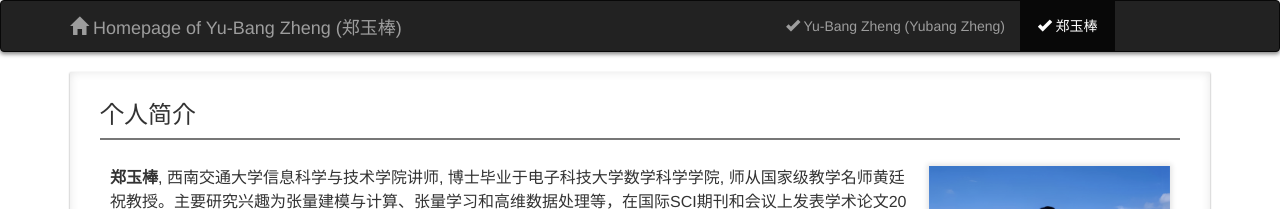
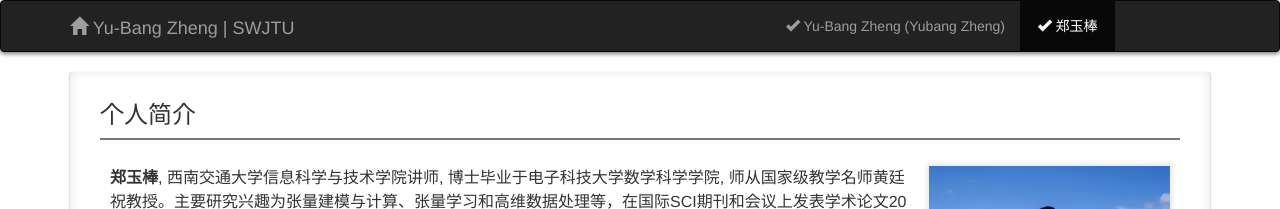
Before and after one commit to YuBangZheng/yubangzheng.github.io, a Jekyll site: the page built from pages/2_ybz_Chinese.md, in a window 1280 px wide and 900 px high. Shown: the top 209 px of the window. Built offline with Jekyll 4.4.1, drawn with Linux system fonts in a browser that asks for light colours; a script that is not in the unit is left out; comment, search, counter and statistics services are not loaded; some of the changed lines change nothing that is shown; some of the changed text lies outside the part shown.

Commit message:
Update _config.yml

```diff
--- a/_config.yml
+++ b/_config.yml
@@ -1,36 +1,163 @@
-# Site settings
-title: Homepage of Yu-Bang Zheng (郑玉棒)
-email: zhengyubang@163.com
-description: Yu-Bang Zheng
-# > # this means to ignore newlines until "baseurl:"
-#   Write an awesome description for your new site here. You can edit this
-#   line in _config.yml. It will appear in your document head meta (for
-#   Google search results) and in your feed.xml site description.
+# Welcome to Jekyll!
+#
+# This config file is meant for settings that affect your entire site, values
+# which you are expected to set up once and rarely need to edit after that.
+# For technical reasons, this file is *NOT* reloaded automatically when you use
+# `jekyll serve`. If you change this file, please restart the server process.
 
-# baseurl: "" # the subpath of your site, e.g. /blog/
-# url: "http://yourdomain.com" # the base hostname & protocol for your site
-# twitter_username: jekyllrb
-github_username: YuBangZheng
-permalink: /:year/:month/:day/:title/
-# this is the url root of the view source link on the footer page.
-viewsourceroot: https://github.com/YuBangZheng/yubangzheng.github.io/blob/master/
-# this is the url root of the create page link on the footer page.
-newsourceroot: https://github.com/YuBangZheng/yubangzheng.github.io/
-#########################################
-# for duoshuo.com commenting system, uncomment following line if you do not want to include duoshuo.com.
-duoshuo_shortname: ybzheng
-duoshuo_url: "https://github.com/YuBangZheng/"
-# disqus.com commenting system. please note that it is exclusive with duoshuo.com
-#disqus_shortname: pfzuo
-#disqus_url: "http://pfzuo.github.io"
-#########################################
+# Site Settings
+title                    : "Yu-Bang Zheng | SWJTU"
+description              : "Assistant Professor in SWJTU."
+repository               : "yubangzheng/yubangzheng.github.io"
+google_scholar_stats_use_cdn : true
 
-# Build settings
+# google analytics
+google_analytics_id      :  # get google_analytics_id from https://analytics.google.com/analytics/
+
+# SEO Related
+google_site_verification :  # get google_site_verification from https://search.google.com/search-console/about
+bing_site_verification   :  # get bing_site_verification from https://www.bing.com/webmasters/about
+baidu_site_verification  :  # get baidu_site_verification from https://ziyuan.baidu.com/login/index?u=/site/index
+
+# Site Author
+author:
+  name             : "Yu-Bang Zheng (郑玉棒)"
+  avatar           : "images/android-chrome-512x512.png"
+  bio              : "School of Information Science and Technology, Southwest Jiaotong University"
+  location         : "Chengdu, China"
+  employer         :
+  pubmed           :
+  googlescholar    : "https://scholar.google.com/citations?hl=en&user=3KH22NkAAAAJ"
+  email            : "zhengyubang@163.com"
+  researchgate     : "https://www.researchgate.net/profile/Yu-Bang-Zheng-2"
+  uri              :
+  bitbucket        :
+  codepen          :
+  dribbble         :
+  flickr           :
+  facebook         :
+  foursquare       :
+  github           : "yubangzheng"
+  google_plus      :
+  keybase          :
+  instagram        :
+  impactstory      : # e.g., "https://profiles.impactstory.org/u/xxxx-xxxx-xxxx-xxxx"
+  lastfm           :
+  linkedin         : # e.g., "linkedin username"
+  dblp             : # e.g., "https://dblp.org/pid/232/2320.html"
+  orcid            : # e.g., "https://orcid.org/0000-0003-1756-6716"
+  pinterest        :
+  soundcloud       :
+  stackoverflow    : # http://stackoverflow.com/users/123456/username
+  steam            :
+  tumblr           :
+  twitter          :
+  vine             :
+  weibo            :
+  xing             :
+  youtube          :
+  wikipedia        :
+
+
+# Reading Files
+include:
+  - .htaccess
+  - _pages
+  - files
+exclude:
+  - docs
+  - google_scholar_crawler
+  - "*.sublime-project"
+  - "*.sublime-workspace"
+  - .asset-cache
+  - .bundle
+  - .jekyll-assets-cache
+  - .sass-cache
+  - .github
+  - CHANGELOG
+  - Capfile
+  - Gemfile
+  - Gruntfile.js
+  - LICENSE
+  - README
+  - Rakefile
+  - assets/js/_main.js
+  - assets/js/plugins
+  - assets/js/vendor
+  - config
+  - gulpfile.js
+  - log
+  - node_modules
+  - package.json
+  - tmp
+  - vendor
+keep_files:
+  - .git
+  - .svn
+encoding: "utf-8"
+markdown_ext: "markdown,mkdown,mkdn,mkd,md"
+
+
+# Conversion
 markdown: kramdown
+highlighter: rouge
+lsi: false
+excerpt_separator: "\n\n"
+incremental: false
 
-# highlight
-# highlighter: pygments
-# highlighter: rouge
-# highlighter: false
 
-port: 4001
+# Markdown Processing
+kramdown:
+  input: GFM
+  hard_wrap: false
+  auto_ids: true
+  footnote_nr: 1
+  entity_output: as_char
+  toc_levels: 1..6
+  smart_quotes: lsquo,rsquo,ldquo,rdquo
+  enable_coderay: false
+
+# Defaults
+defaults:
+  # _pages
+  - scope:
+      path: ""
+      type: pages
+    values:
+      layout: default
+      author_profile: true
+
+
+# Sass/SCSS
+sass:
+  sass_dir: _sass
+  style: compressed # http://sass-lang.com/documentation/file.SASS_REFERENCE.html#output_style
+
+
+# Outputting
+permalink: /:categories/:title/
+timezone: Asia/Shanghai # http://en.wikipedia.org/wiki/List_of_tz_database_time_zones
+
+
+# Plugins
+plugins:
+  - jekyll-paginate
+  - jekyll-sitemap
+  - jekyll-gist
+  - jekyll-feed
+  - jekyll-redirect-from
+# mimic GitHub Pages with --safe
+whitelist:
+  - jekyll-paginate
+  - jekyll-sitemap
+  - jekyll-gist
+  - jekyll-feed
+  - jemoji
+
+
+# HTML Compression
+# - http://jch.penibelst.de/
+compress_html:
+  clippings: all
+  ignore:
+    envs: development
```
